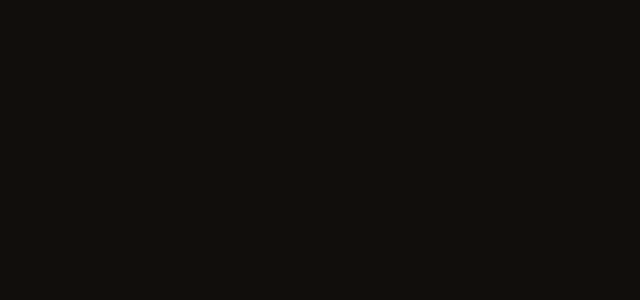
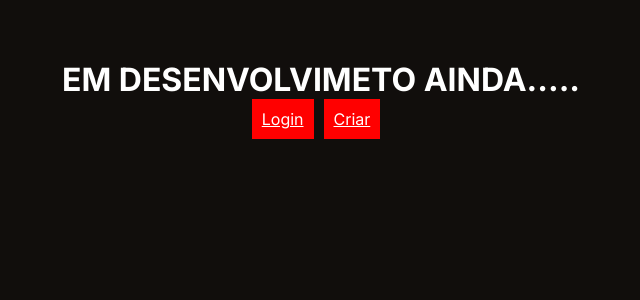
Before and after one commit to Arthursouzafut22/fluxo-mercadoria, a React (Vite) app: page / in a window 1280 px wide. Before the commit this address had no page. Shown: the top 300 px of the page, without its empty margins (319-959 px from the left). Built offline with nearby package versions, Linux system fonts and the light colour scheme.

Commit message:
Testing application

```diff
--- /dev/null
+++ b/src/pages/Home/Home.tsx
@@ -0,0 +1,41 @@
+import { Link } from "react-router";
+
+export default function Home() {
+  return (
+    <>
+      <h1 style={{ color: "#ffff", textAlign: "center", marginTop: "60px" }}>
+        EM DESENVOLVIMETO AINDA.....
+      </h1>
+      <div
+        style={{
+          display: "flex",
+          alignItems: "center",
+          justifyContent: "center",
+        }}
+      >
+        <Link
+          to={"/login"}
+          style={{
+            color: "#fff",
+            padding: "10px",
+            background: "red",
+            marginRight: "10px",
+          }}
+        >
+          Login
+        </Link>
+        <Link
+          to={"/register"}
+          style={{
+            color: "#fff",
+            padding: "10px",
+            background: "red",
+            marginRight: "10px",
+          }}
+        >
+          Criar
+        </Link>
+      </div>
+    </>
+  );
+}
--- a/src/routes/Routes.tsx
+++ b/src/routes/Routes.tsx
@@ -1,12 +1,14 @@
 import {BrowserRouter, Route, Routes} from "react-router";
 import Login from "../pages/Login/Login";
 import Register from "../pages/Register/Register";
+import Home from "../pages/Home/Home";
 
 export function RoutesAplicattion(){
 
     return (
       <BrowserRouter>
         <Routes>
+          <Route path="/" element={<Home />} />
           <Route path="/login" element={<Login />} />
           <Route path="/register" element={<Register />} />
         </Routes>
```
